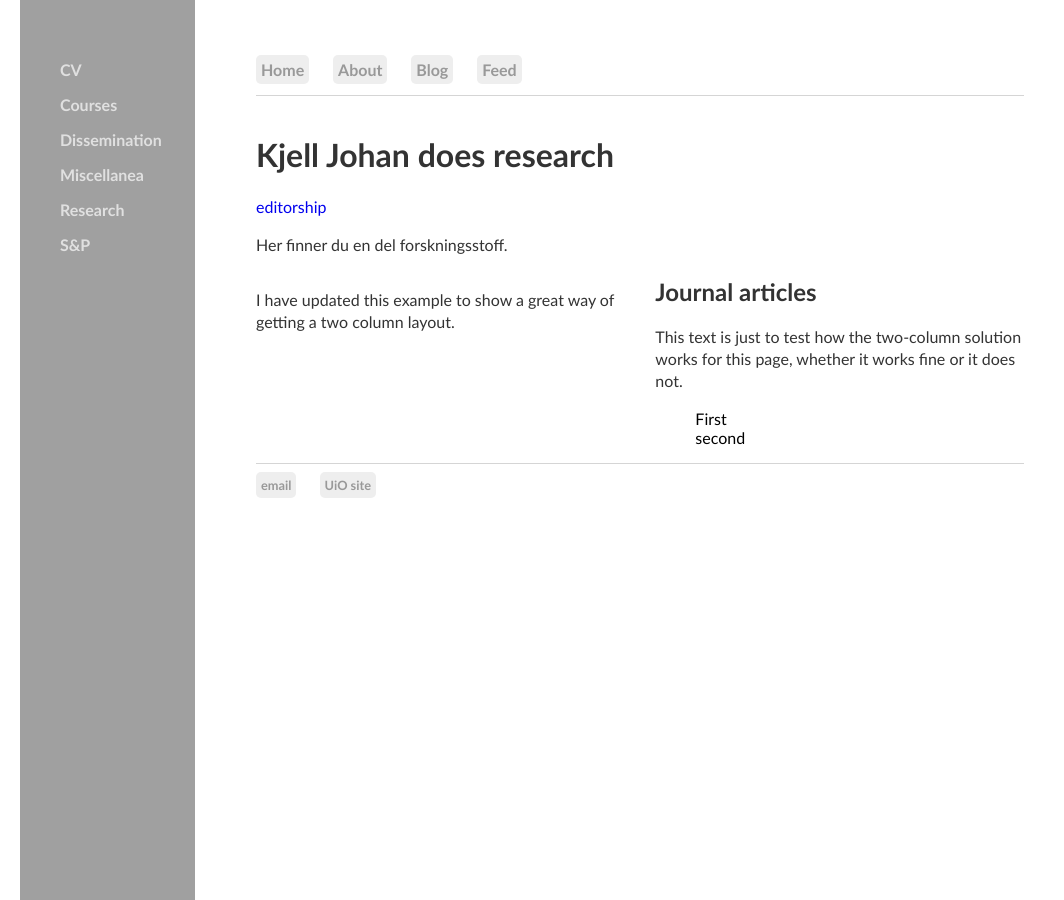
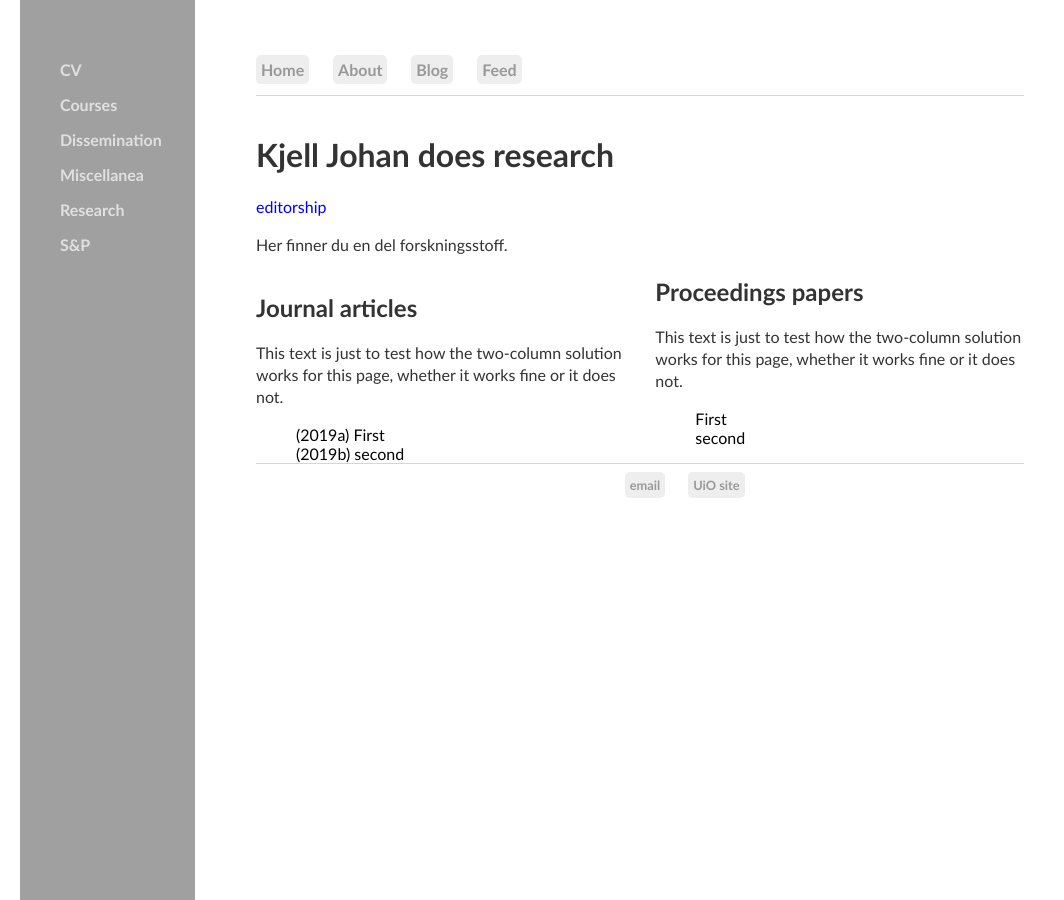
Before and after one commit to kjelljs/kjelljs.github.io, a Jekyll site: the page built from research/index.html, in a window 1280 px wide. Shown: the whole page, without its empty margins (0-1064 px from the left). Built offline with Jekyll 4.4.1, drawn with Linux system fonts in a browser that asks for light colours.

Commit message:
Update index.html

```diff
--- a/research/index.html
+++ b/research/index.html
@@ -19,10 +19,15 @@
 </style>
 
 <div class="left">
-    <p>I have updated this example to show a great way of getting a two column layout.</p>
+    <h2>Journal articles</h2>
+	    <p>This text is just to test how the two-column solution works for this page, whether it works fine or it does not.</p>
+	    <ul>
+		    <li>(2019a) First </li>
+		    <li>(2019b) second </li>
+    </ul>
 </div>
 <div class="right">
-    <h2>Journal articles</h2>
+    <h2>Proceedings papers</h2>
 	    <p>This text is just to test how the two-column solution works for this page, whether it works fine or it does not.</p>
 	    <ul>
 		    <li> First </li>
```
